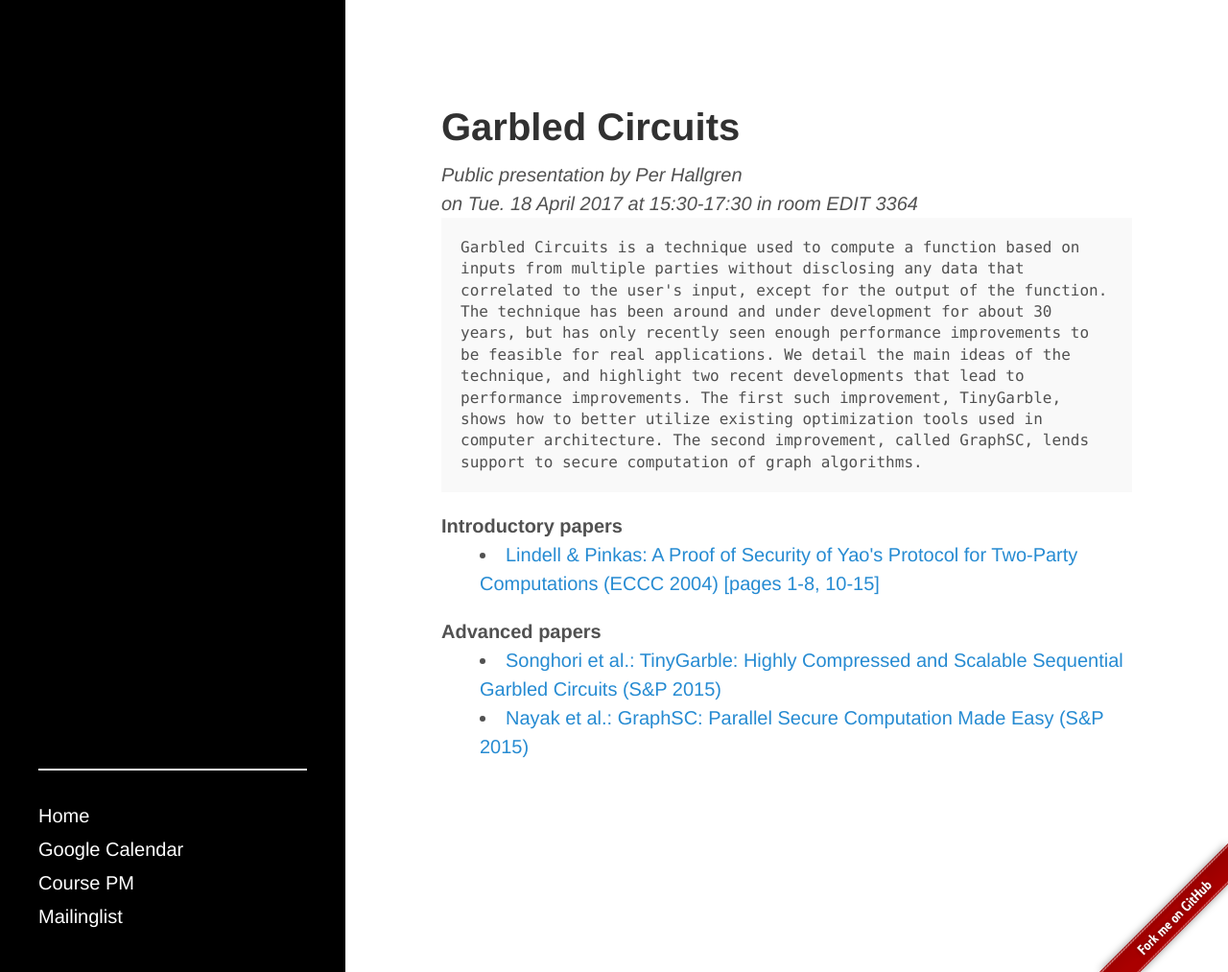
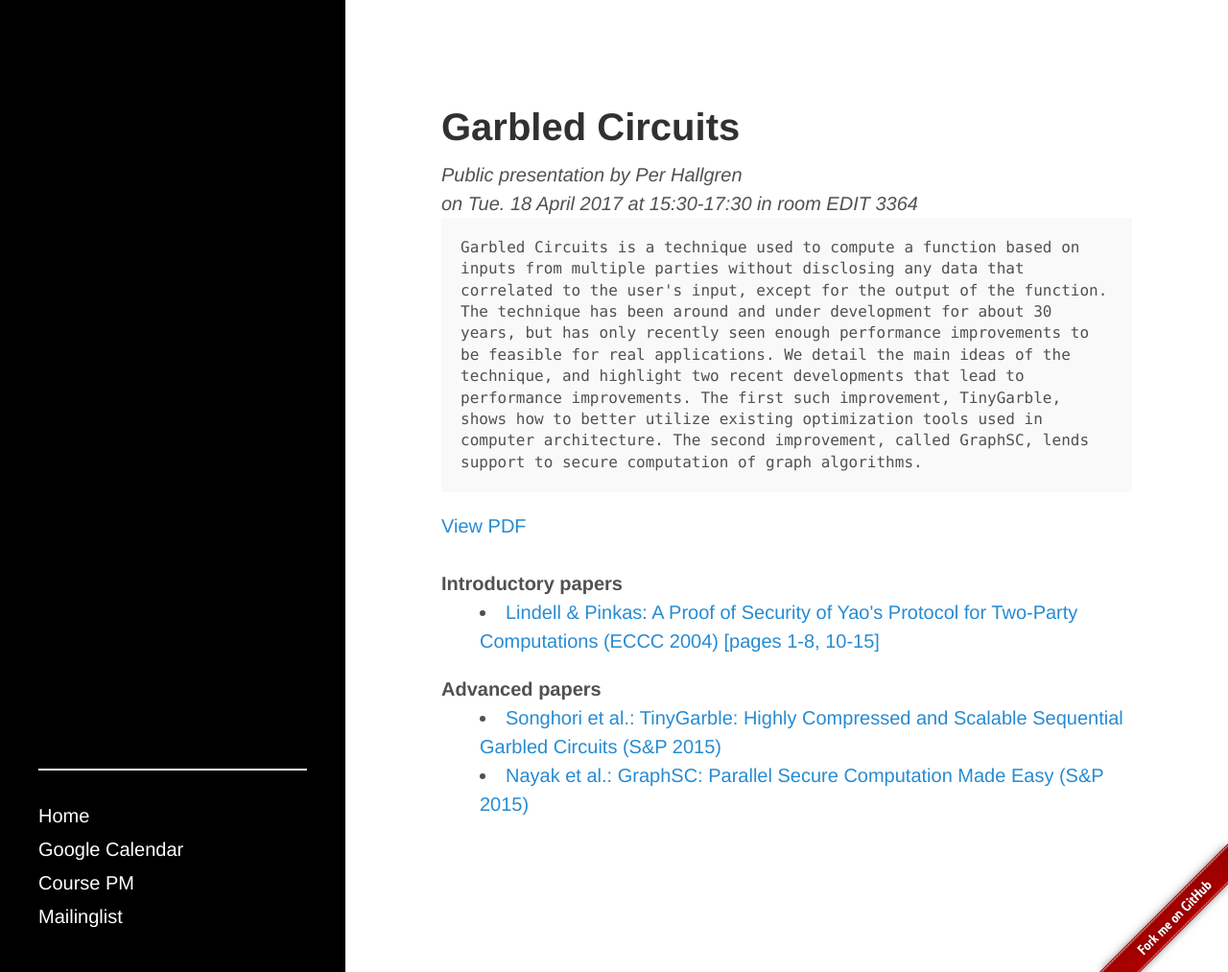
Before and after one commit to fdat085/fdat085.github.io, a Jekyll site: the page built from student-per.md, in a window 1280 px wide and 1013 px high. Shown: the whole window at 96% size. Built offline with Jekyll 4.4.1, drawn with Linux system fonts in a browser that asks for light colours.

Commit message:
adding PDF for per

```diff
--- a/_config.yml
+++ b/_config.yml
@@ -1,2 +1,2 @@
 url:              http://fdat085.github.io
-baseurl:          /
+baseurl:
--- a/_layouts/student.html
+++ b/_layouts/student.html
@@ -10,6 +10,16 @@ layout: default
 <pre class="abstract">
 {{ page.abstract }}
 </pre>
+
+<div>
+{% if page.pdf %}
+<a href="{{site.baseurl}}public/pdf/{{page.pdf}}">View PDF</a>
+{% else %}
+(PDF not ready for download yet)
+{% endif %}
+<br/>
+<br/>
+</div>
 
 	<dl>
 		<dt>Introductory papers</dt>
--- a/student-per.md
+++ b/student-per.md
@@ -6,6 +6,7 @@ author: Per Hallgren
 room: EDIT 3364
 date: 2017/04/18
 time: 15:30-17:30
+pdf: "per.pdf"
 abstract: "Garbled Circuits is a technique used to compute a function based on inputs from
 multiple parties without disclosing any data that correlated to the user's
 input, except for the output of the function. The technique has been around and
```
Also changed, not shown: 1 other file.
